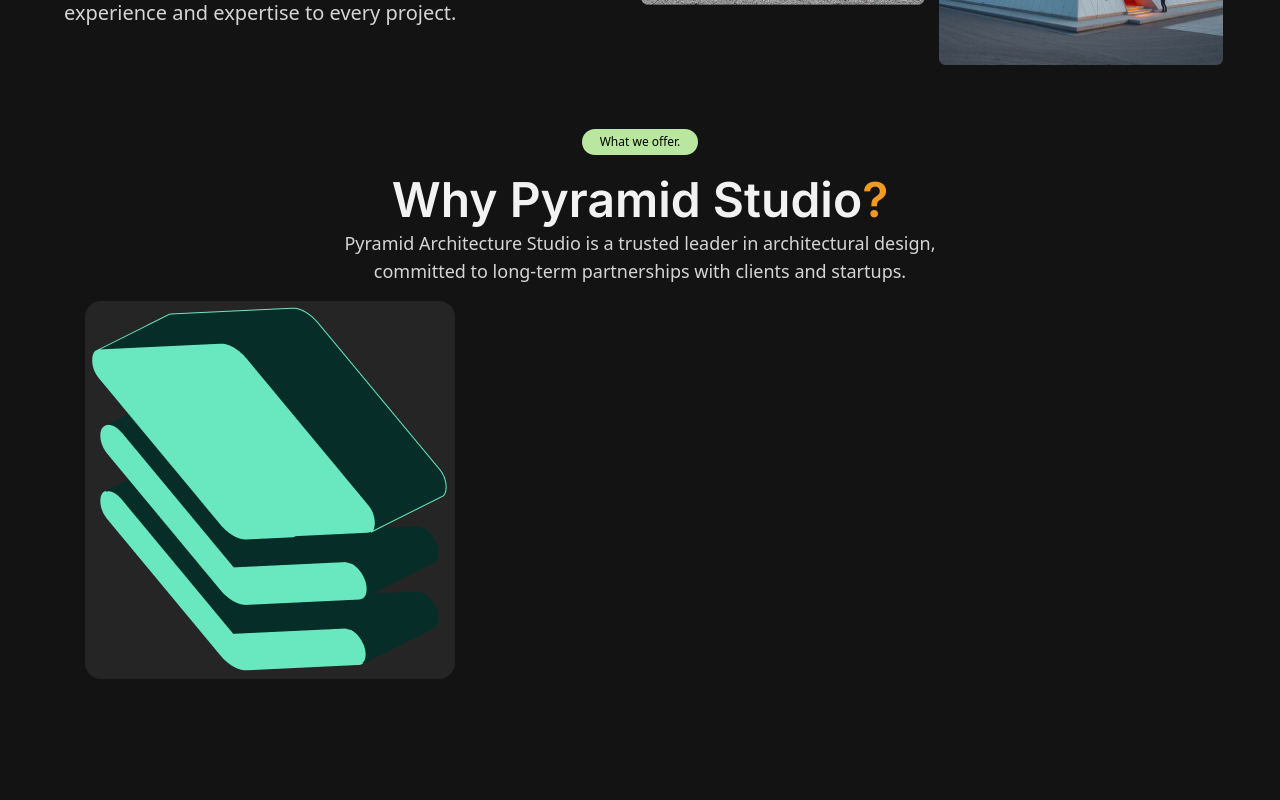
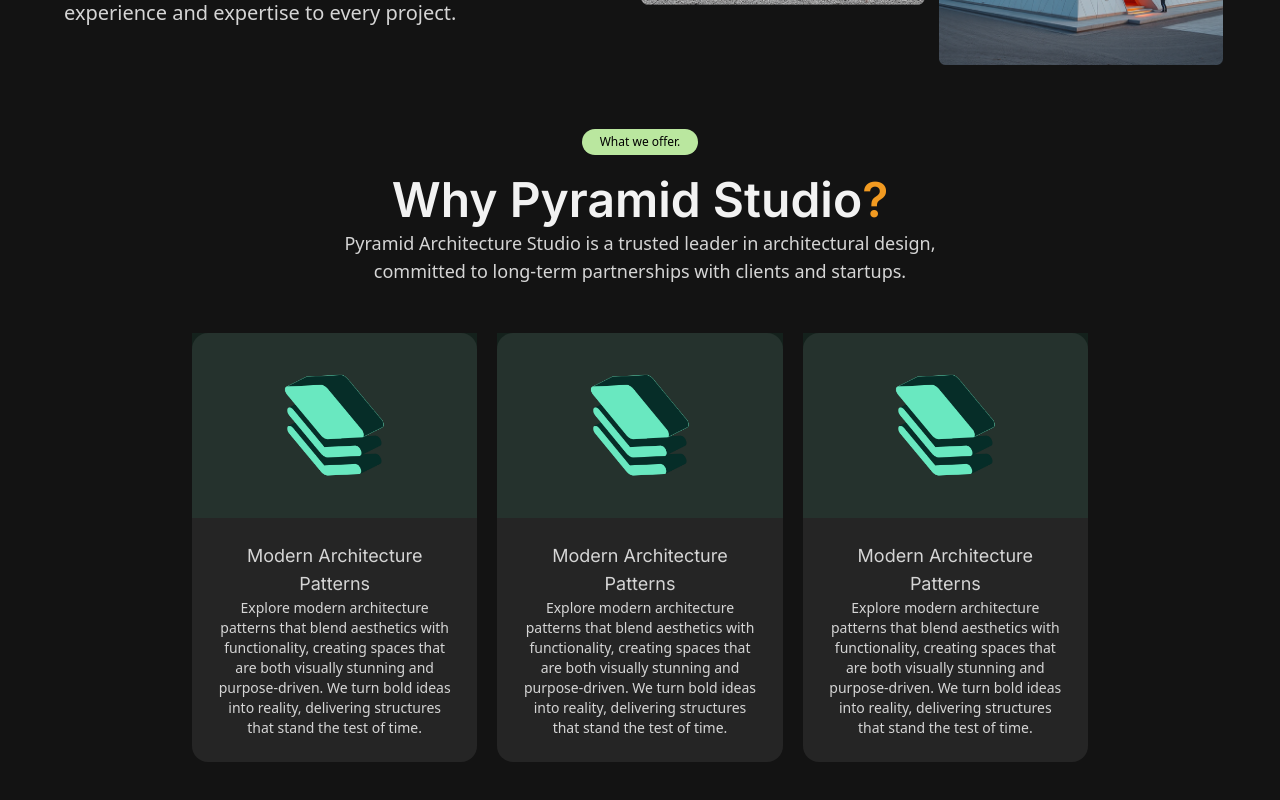
Before and after one commit to fiyinfabidun/pyramid, a React (Vite) app: page / in a window 1280 px wide. Shown: the part 2143-2943 px from the top of the page. Before the commit the page ends 2922 px from the top, so only its background shows below. Built offline with nearby package versions, Linux system fonts and the light colour scheme.

Commit message:
edits made to homepage

```diff
--- a/src/components/pages/Home.jsx
+++ b/src/components/pages/Home.jsx
@@ -167,10 +167,48 @@ function Home() {
       </p>
       </div>
 
-      <div className="card grid grid-cols-1 md:grid-cols-2 lg:grid-cols-3">
-             <div className="card flex rounded-2xl bg-[#252525]">
-              <div className="image-space">
-              <img src={green} alt="" />
+      <div className="card grid grid-cols-1 md:grid-cols-2 lg:grid-cols-3 w-[70%] mt-8 gap-5">
+             <div className="card flex rounded-2xl bg-[#252525] flex-col">
+              <div className="image-space flex justify-center items-center bg-[#2EF1AD0F] p-10">
+              <img src={green} alt="" className='w-[50%]' />
+              </div>
+              <div className="text-[#d5d5d5] text-center p-6">
+                <h2 className="text-lg">
+                Modern Architecture Patterns
+                </h2>
+                  <p className="text-sm">
+                  Explore modern architecture patterns that blend aesthetics with functionality, creating spaces that are both visually stunning and purpose-driven. We turn bold ideas into reality, delivering structures that stand the test of time.
+                  </p>
+              </div>
+
+             </div>
+
+             <div className="card flex rounded-2xl bg-[#252525] flex-col">
+              <div className="image-space flex justify-center items-center bg-[#2EF1AD0F] p-10">
+              <img src={green} alt="" className='w-[50%]' />
+              </div>
+              <div className="text-[#d5d5d5] text-center p-6">
+                <h2 className="text-lg">
+                Modern Architecture Patterns
+                </h2>
+                  <p className="text-sm">
+                  Explore modern architecture patterns that blend aesthetics with functionality, creating spaces that are both visually stunning and purpose-driven. We turn bold ideas into reality, delivering structures that stand the test of time.
+                  </p>
+              </div>
+
+             </div>
+
+             <div className="card flex rounded-2xl bg-[#252525] flex-col">
+              <div className="image-space flex justify-center items-center bg-[#2EF1AD0F] p-10">
+              <img src={green} alt="" className='w-[50%]' />
+              </div>
+              <div className="text-[#d5d5d5] text-center p-6">
+                <h2 className="text-lg">
+                Modern Architecture Patterns
+                </h2>
+                  <p className="text-sm">
+                  Explore modern architecture patterns that blend aesthetics with functionality, creating spaces that are both visually stunning and purpose-driven. We turn bold ideas into reality, delivering structures that stand the test of time.
+                  </p>
               </div>
 
              </div>
```
